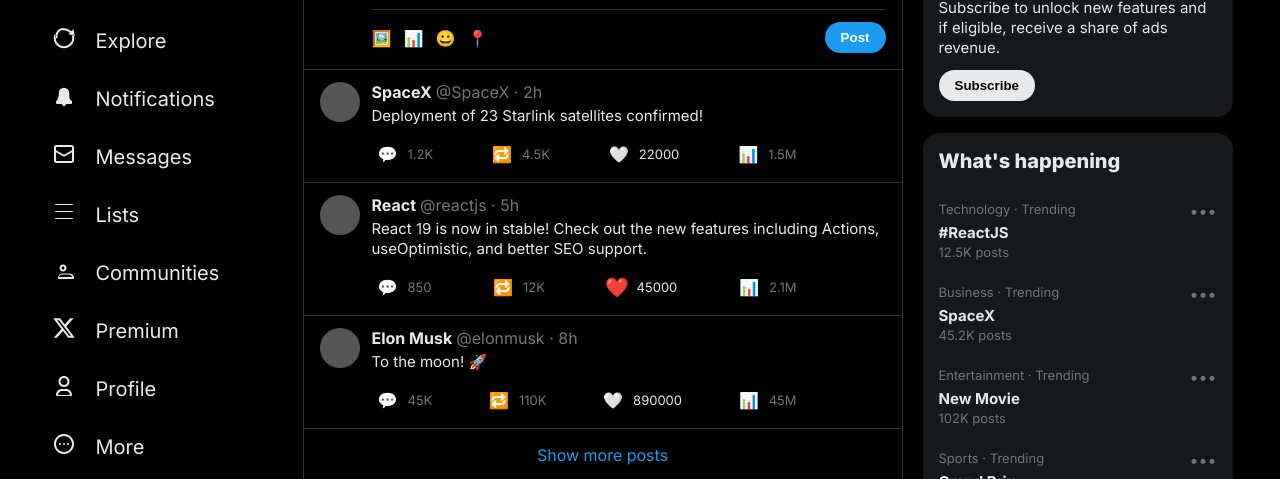
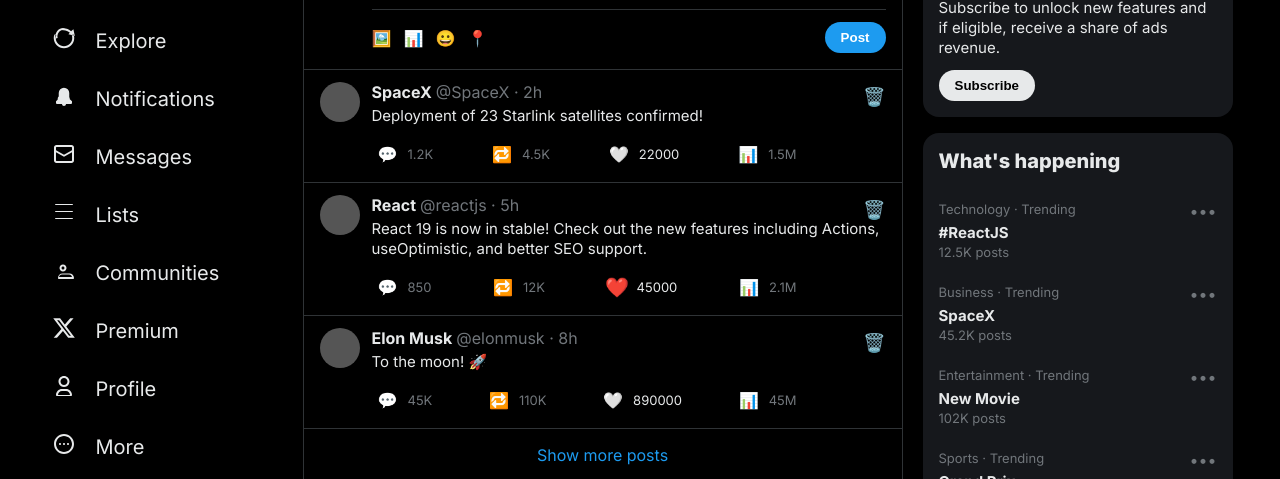
Before and after one commit to Achintya-Pandey111/X-Clone, a React (Vite) app: page / in a window 1280 px wide. Both pictures are taken after typing "Sample", "name@example.com", "Sample123" into the empty fields and a click on the button "Next". Shown: the part 124-603 px from the top of the page. Built offline with nearby package versions, Linux system fonts and the light colour scheme.

Commit message:
Added delete feature

```diff
--- a/src/components/Feed.jsx
+++ b/src/components/Feed.jsx
@@ -91,6 +91,12 @@
     setPosts([...posts, ...morePosts]);
   };
 
+  const handleDelete = (postId) => {
+    if (window.confirm('Are you sure you want to delete this post?')) {
+      setPosts(prevPosts => prevPosts.filter(post => post.id !== postId));
+    }
+  };
+
   return (
     <div className="feed-container">
       <header className="feed-header">
@@ -141,7 +147,7 @@
       {activeTab === 'for-you' ? (
         <div className="posts-list">
           {posts.map((post) => (
-            <Post key={post.id} {...post} onLike={handleLike} />
+            <Post key={post.id} {...post} onLike={handleLike} onDelete={handleDelete} />
           ))}
 
           <div className="show-more-posts" onClick={loadMorePosts} style={{ padding: '16px', textAlign: 'center', color: 'var(--accent)', cursor: 'pointer', borderBottom: '1px solid var(--border)' }}>
--- a/src/components/FollowingFeed.jsx
+++ b/src/components/FollowingFeed.jsx
@@ -38,11 +38,17 @@
     }));
   };
 
+  const handleDelete = (postId) => {
+    if (window.confirm('Are you sure you want to delete this post?')) {
+      setPosts(prevPosts => prevPosts.filter(post => post.id !== postId));
+    }
+  };
+
   return (
     <div className="posts-list">
       {posts.length > 0 ? (
         posts.map((post) => (
-          <Post key={post.id} {...post} onLike={handleLike} />
+          <Post key={post.id} {...post} onLike={handleLike} onDelete={handleDelete} />
         ))
       ) : (
         <div style={{ padding: '20px', textAlign: 'center', color: 'var(--text-secondary)' }}>
--- a/src/components/Post.jsx
+++ b/src/components/Post.jsx
@@ -1,7 +1,7 @@
 import React, { useState } from 'react';
 import { useAuth } from '../AuthContext';
 
-const Post = ({ id, user, handle, content, timestamp, stats, onLike }) => {
+const Post = ({ id, user, handle, content, timestamp, stats, onLike, onDelete }) => {
   const { user: currentUser } = useAuth();
   const [showComments, setShowComments] = useState(false);
   const [commentText, setCommentText] = useState('');
@@ -26,11 +26,31 @@
   };
 
   return (
-    <div className="post-skeleton" style={{ animation: 'none', cursor: 'default', display: 'block' }}>
+    <div className="post-skeleton" style={{ animation: 'none', cursor: 'default', display: 'block', position: 'relative' }}>
+      {onDelete && (
+        <button
+          onClick={() => onDelete(id)}
+          style={{
+            position: 'absolute',
+            top: '12px',
+            right: '12px',
+            background: 'transparent',
+            border: 'none',
+            color: 'var(--text-secondary)',
+            cursor: 'pointer',
+            fontSize: '18px',
+            padding: '4px',
+            zIndex: 1
+          }}
+          title="Delete Post"
+        >
+          🗑️
+        </button>
+      )}
       <div style={{ display: 'flex' }}>
         <div className="post-avatar" style={{ backgroundColor: '#555' }}></div>
         <div className="post-content">
-          <div className="post-header-info" style={{ display: 'flex', gap: '4px', marginBottom: '4px' }}>
+          <div className="post-header-info" style={{ display: 'flex', gap: '4px', marginBottom: '4px', paddingRight: '24px' }}>
             <span style={{ fontWeight: 700 }}>{user}</span>
             <span style={{ color: 'var(--text-secondary)' }}>{handle} · {timestamp}</span>
           </div>
```
